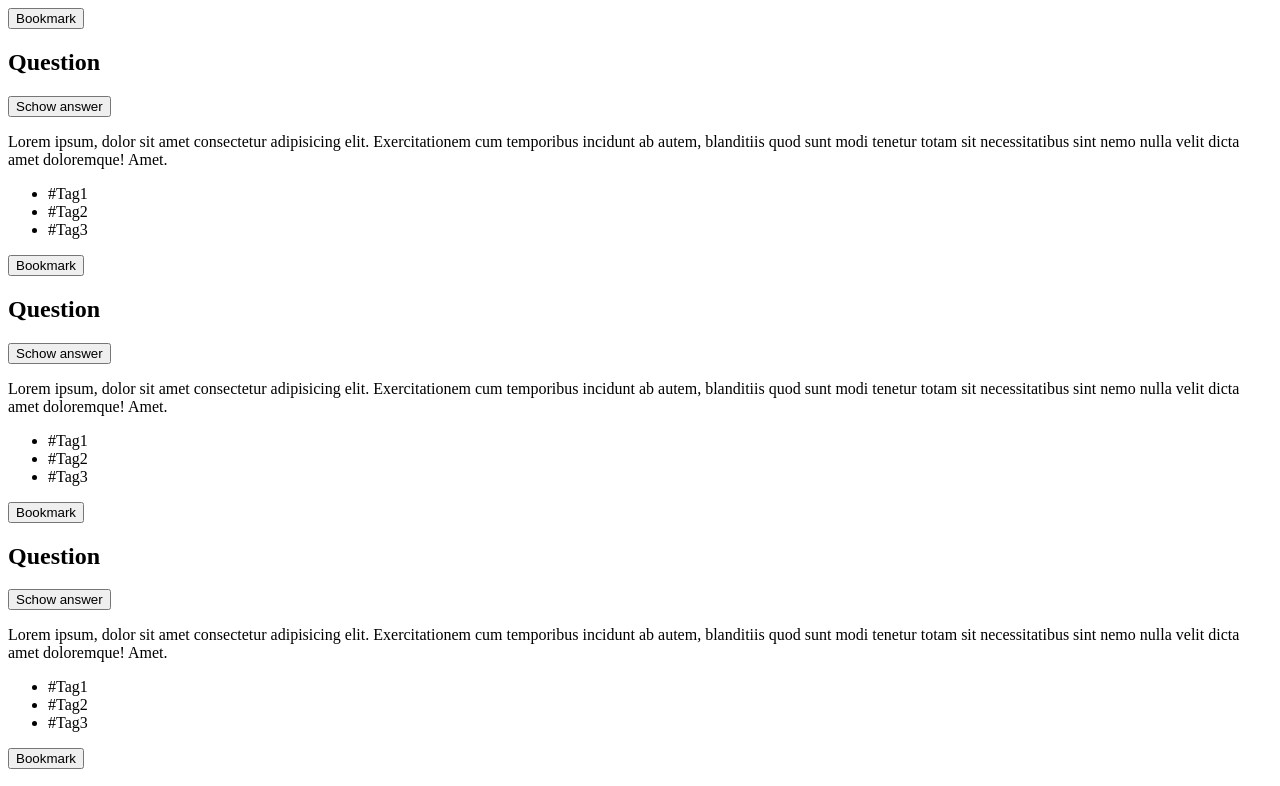
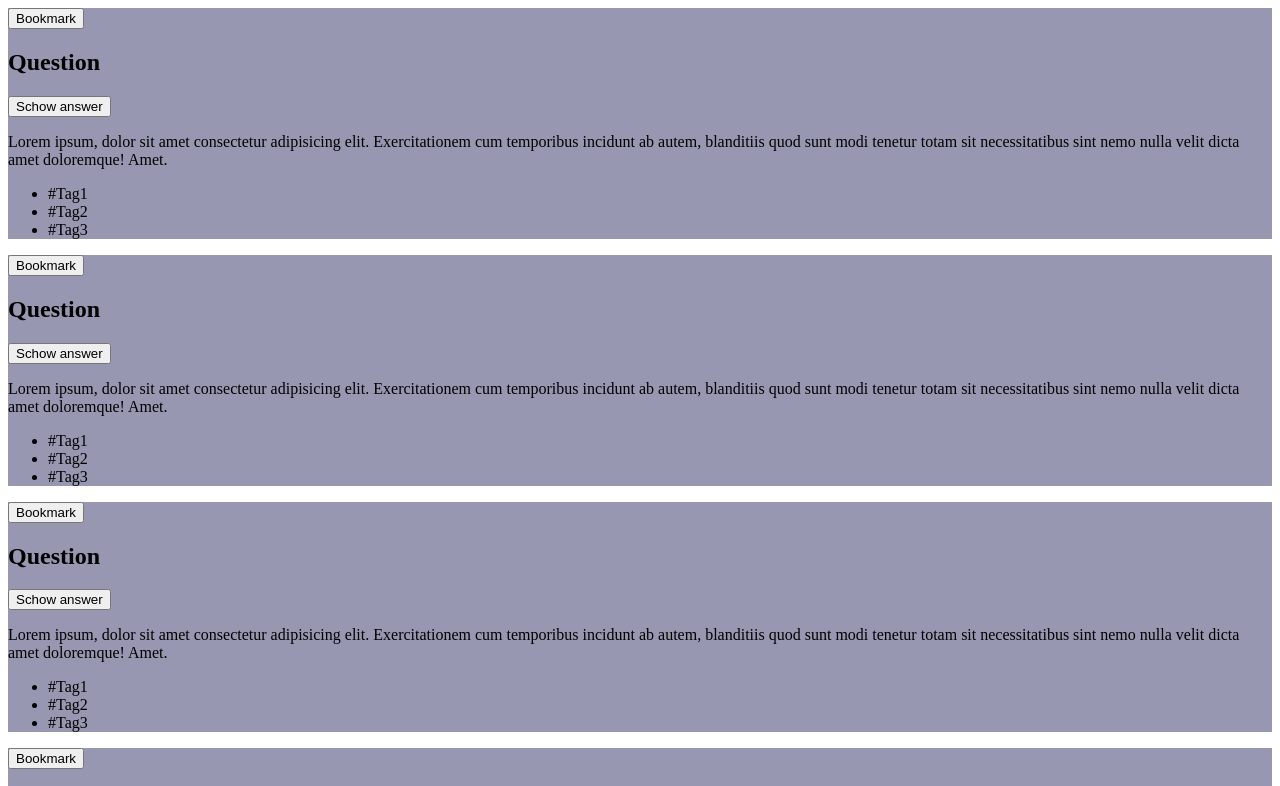
Before and after one commit to emilielokietz/quiz-app, a website built with Vite: page index.html in a window 1280 px wide. Shown: the top 786 px of the page. Built offline with nearby package versions, Linux system fonts and the light colour scheme.

Commit message:
ärgenzungen zu basic structure

```diff
--- a/css/components/card.css
+++ b/css/components/card.css
@@ -1,3 +1,3 @@
-card {
+.card {
     background: rgb(151, 151, 177);
 }
--- a/css/style.css
+++ b/css/style.css
@@ -1,2 +1,2 @@
 @import 'base.css';
-@import './components/card.css'
+@import './components/card.css';
```
Also changed, not shown: index.html (+5 -1 lines).
